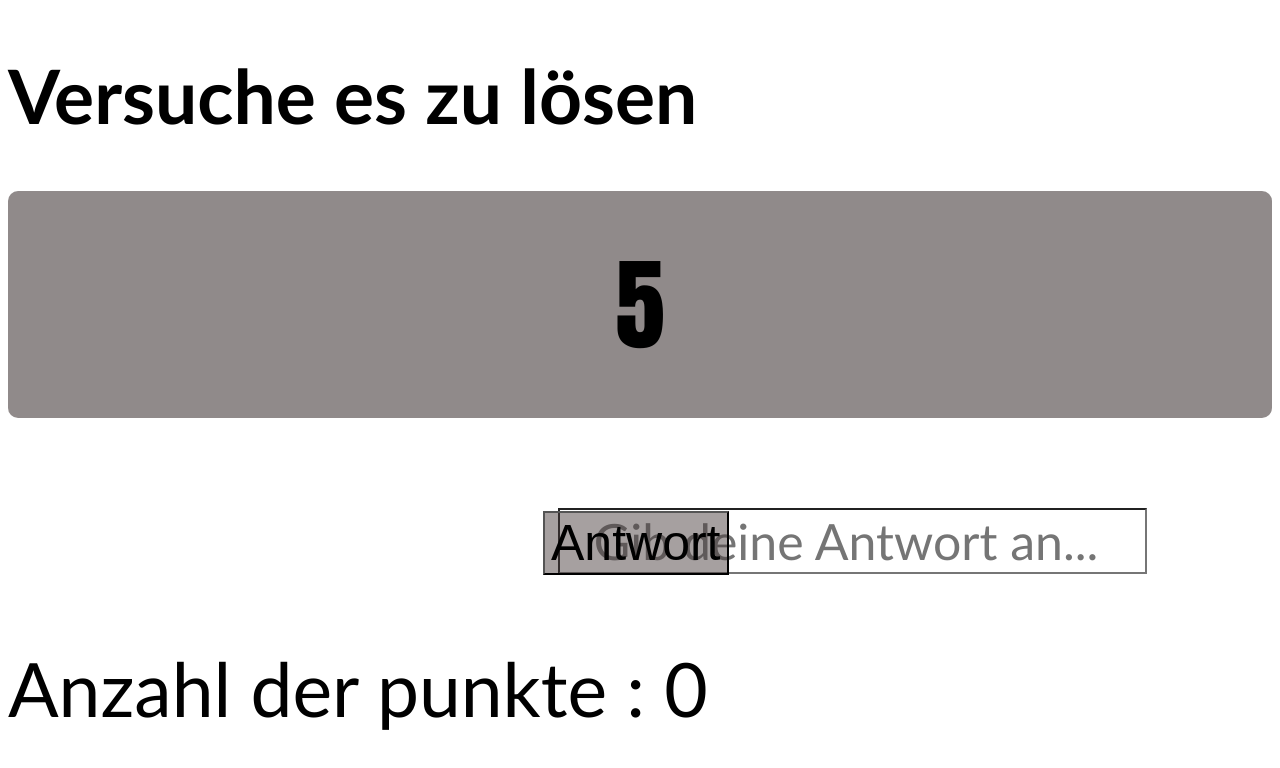
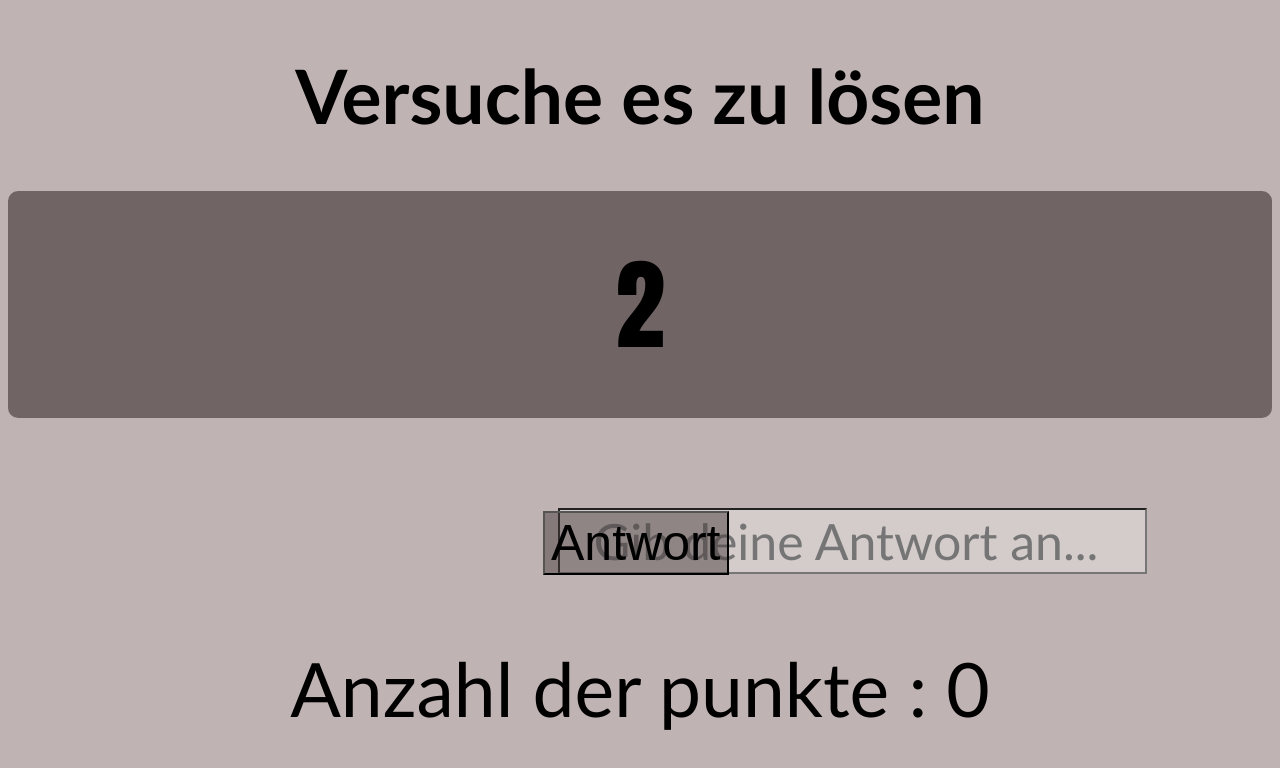
Before and after one commit to SaoudAlMawas/Digital_F-hrerschein, a plain HTML site: page digital_führerschein/End arbeit.html in a window 1280 px wide. Drawn offline with Linux system fonts and the light colour scheme.

Commit message:
first commit

```diff
--- a/digital_führerschein/End arbeit.html
+++ b/digital_führerschein/End arbeit.html
@@ -7,13 +7,13 @@
     <title>Rechen Maschiene</title>
 </head>
 <body>
-    <body style="background-color: rgb(255, 255, 255) ;" >
+    <body style="background-color: rgb(192, 179, 179) ;" >
 
         <style>
 
          h1 {
           font-size: 75px;
-          text-align: left;
+          text-align: center;
           font-family: 'Gill Sans', 'Gill Sans MT', Calibri, 'Trebuchet MS', sans-serif;
         }
 
@@ -29,7 +29,7 @@
 
          p {
           font-size: 75px;
-          text-align: left;
+          text-align: center;
           font-family: 'Gill Sans', 'Gill Sans MT', Calibri, 'Trebuchet MS', sans-serif;
           transform: translate(0px,150px);
         }
@@ -70,7 +70,7 @@
                numbers.push(number);
                document.getElementById("number-display").innerText = number;
                currentNumberIndex++;
-               setTimeout(NächsteNummer, 2000);
+               setTimeout(NächsteNummer, 1500);
 
                }
                function DieRichtigeAntwortWäre() {
```
